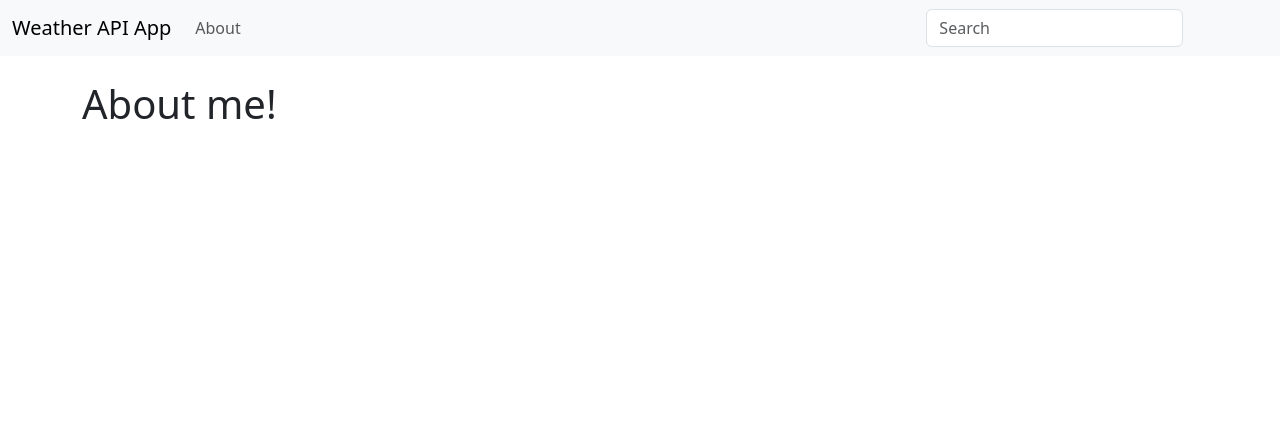
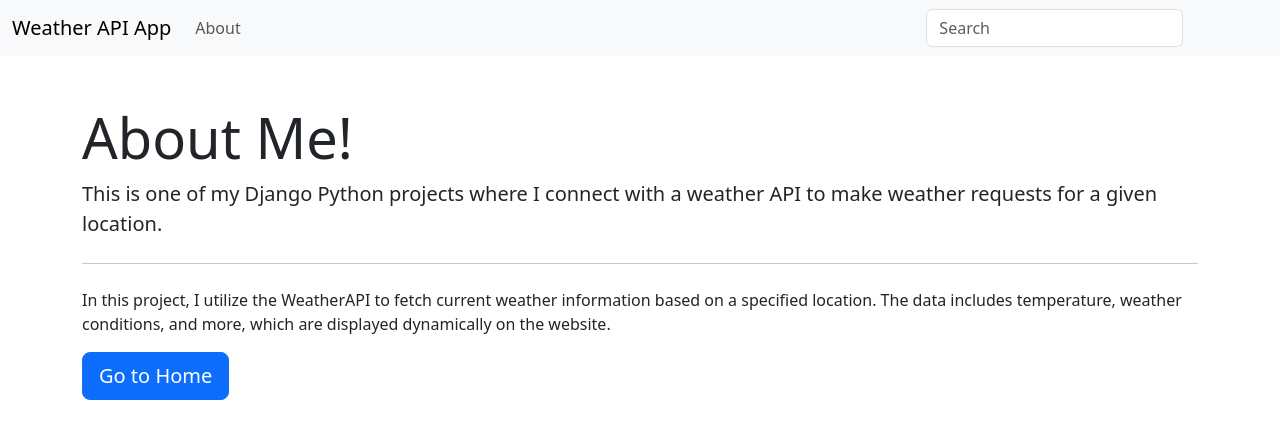
Before and after one commit to Maurer-Simon/weather-app, a Django app: page /about.html in a window 1280 px wide. Shown: the top 439 px of the page. Run offline with Django 5.2, Linux system fonts and the light colour scheme.

Commit message:
updated project

```diff
--- a/lookup/templates/about.html
+++ b/lookup/templates/about.html
@@ -1,18 +1,15 @@
-
-
 {% extends 'base.html' %}
 
+{% block title %}About Me{% endblock %}
+
 {% block content %}
-
-<!DOCTYPE html>
-<html lang="en">
-<head>
-    <meta charset="UTF-8">
-    <title>About me!</title>
-</head>
-<body>
-    <h1>About me!</h1>
-</body>
-</html>
-
+<div class="jumbotron mt-4">
+    <h1 class="display-4">About Me!</h1>
+    <p class="lead">This is one of my Django Python projects where I connect with a weather API to make weather requests for a given location.</p>
+    <hr class="my-4">
+    <p>In this project, I utilize the WeatherAPI to fetch current weather information based on a specified location. The data includes temperature, weather conditions, and more, which are displayed dynamically on the website.</p>
+    <p class="lead">
+        <a class="btn btn-primary btn-lg" href="/" role="button">Go to Home</a>
+    </p>
+</div>
 {% endblock %}
--- a/lookup/views.py
+++ b/lookup/views.py
@@ -1,7 +1,33 @@
 from django.shortcuts import render
 
+
+
 def home(request):
-    return render(request, 'home.html', {})
+    import json
+    import requests
+    from django.conf import settings
+
+    api_key = settings.WEATHER_API_KEY
+    weather_data = {}
+    location = request.GET.get('location', 'Passau')  # Default location is Passau
+
+    try:
+        response = requests.get(f"http://api.weatherapi.com/v1/current.json?key={api_key}&q={location}&aqi=no")
+        response.raise_for_status()
+        data = response.json()
+        weather_data = {
+            'location_name': data['location']['name'],
+            'country': data['location']['country'],
+            'time_zone': data['location']['tz_id'],
+            'local_time': data['location']['localtime'],
+            'temp_c': data['current']['temp_c'],
+            'condition_text': data['current']['condition']['text'],
+            'feels_like_c': data['current']['feelslike_c']
+        }
+    except (requests.RequestException, KeyError):
+        weather_data = "Error..."
+
+    return render(request, 'home.html', {'weather_data': weather_data, 'location': location})
 
 
 def about(request):
--- a/weather/settings.py
+++ b/weather/settings.py
@@ -14,6 +14,9 @@ from pathlib import Path
 
 # Build paths inside the project like this: BASE_DIR / 'subdir'.
 BASE_DIR = Path(__file__).resolve().parent.parent
+
+from decouple import config
+WEATHER_API_KEY = config('WEATHER_API_KEY')
 
 
 # Quick-start development settings - unsuitable for production
```
Also changed, not shown: lookup/templates/home.html (+35 -2 lines).
